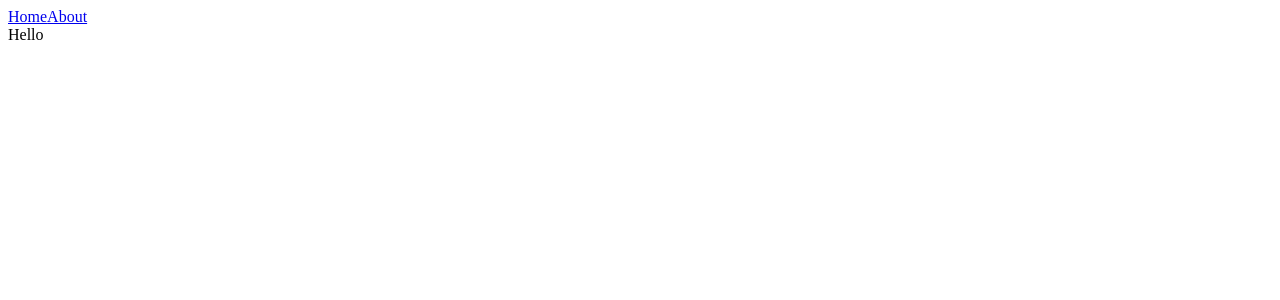
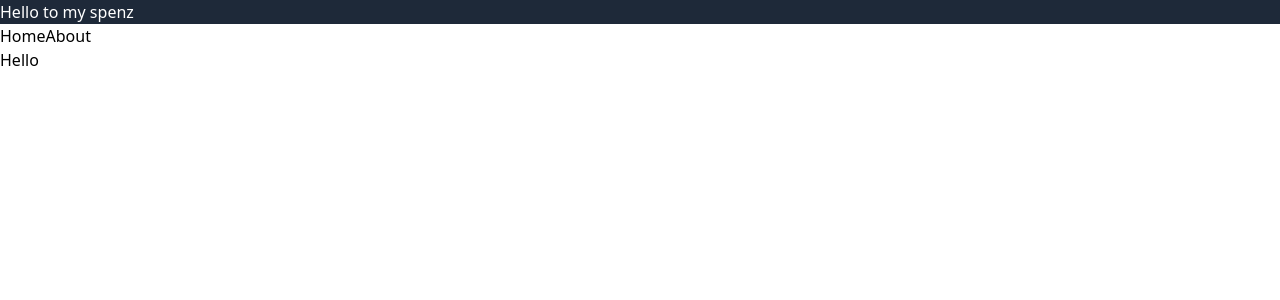
Before and after one commit to shz-code/my_spenz, a Vue app: page / in a window 1280 px wide. Shown: the top 300 px of the page. Built offline with nearby package versions, Linux system fonts and the light colour scheme.

Commit message:
add: tailwind css

```diff
--- a/package.json
+++ b/package.json
@@ -13,6 +13,7 @@
     "format": "prettier --write src/"
   },
   "dependencies": {
+    "@tailwindcss/vite": "^4.0.8",
     "vue": "^3.5.13",
     "vue-router": "^4.5.0"
   },
@@ -24,11 +25,14 @@
     "@vue/eslint-config-prettier": "^10.2.0",
     "@vue/eslint-config-typescript": "^14.4.0",
     "@vue/tsconfig": "^0.7.0",
+    "autoprefixer": "^10.4.20",
     "eslint": "^9.20.1",
     "eslint-plugin-vue": "^9.32.0",
     "jiti": "^2.4.2",
     "npm-run-all2": "^7.0.2",
+    "postcss": "^8.5.3",
     "prettier": "^3.5.1",
+    "tailwindcss": "^4.0.8",
     "typescript": "~5.7.3",
     "vite": "^6.1.0",
     "vite-plugin-vue-devtools": "^7.7.2",
--- a/src/App.vue
+++ b/src/App.vue
@@ -1,7 +1,7 @@
 <script setup lang="ts"></script>
 
 <template>
-  <header></header>
+  <header>Hello to my spenz</header>
 
   <nav>
     <router-link :to="{ name: 'Home' }">Home</router-link>
--- /dev/null
+++ b/src/assets/css/global.css
@@ -0,0 +1,5 @@
+@import 'tailwindcss';
+
+header {
+  @apply bg-gray-800 text-white;
+}
--- a/src/main.ts
+++ b/src/main.ts
@@ -1,5 +1,6 @@
 import { createApp } from 'vue'
 import App from './App.vue'
 import { router } from './router'
+import '@/assets/css/global.css'
 
 createApp(App).use(router).mount('#app')
--- a/vite.config.ts
+++ b/vite.config.ts
@@ -4,17 +4,14 @@ import { defineConfig } from 'vite'
 import vue from '@vitejs/plugin-vue'
 import vueJsx from '@vitejs/plugin-vue-jsx'
 import vueDevTools from 'vite-plugin-vue-devtools'
+import tailwindcss from '@tailwindcss/vite'
 
 // https://vite.dev/config/
 export default defineConfig({
-  plugins: [
-    vue(),
-    vueJsx(),
-    vueDevTools(),
-  ],
+  plugins: [vue(), vueJsx(), vueDevTools(), tailwindcss()],
   resolve: {
     alias: {
-      '@': fileURLToPath(new URL('./src', import.meta.url))
+      '@': fileURLToPath(new URL('./src', import.meta.url)),
     },
   },
 })
```
Also changed, not shown: src/assets/global.css (deleted), 1 other file (tests, documents, lock files or other folders).
